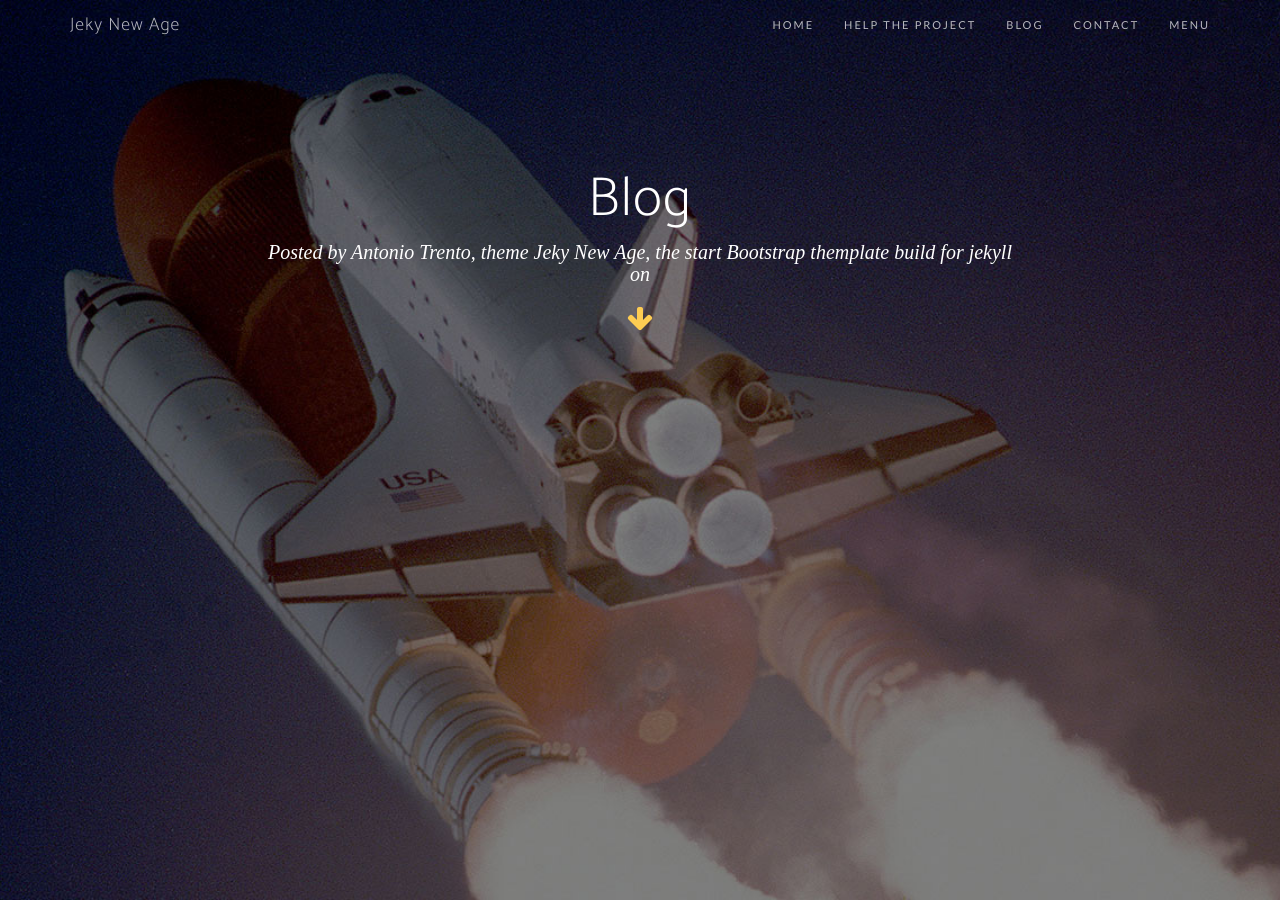
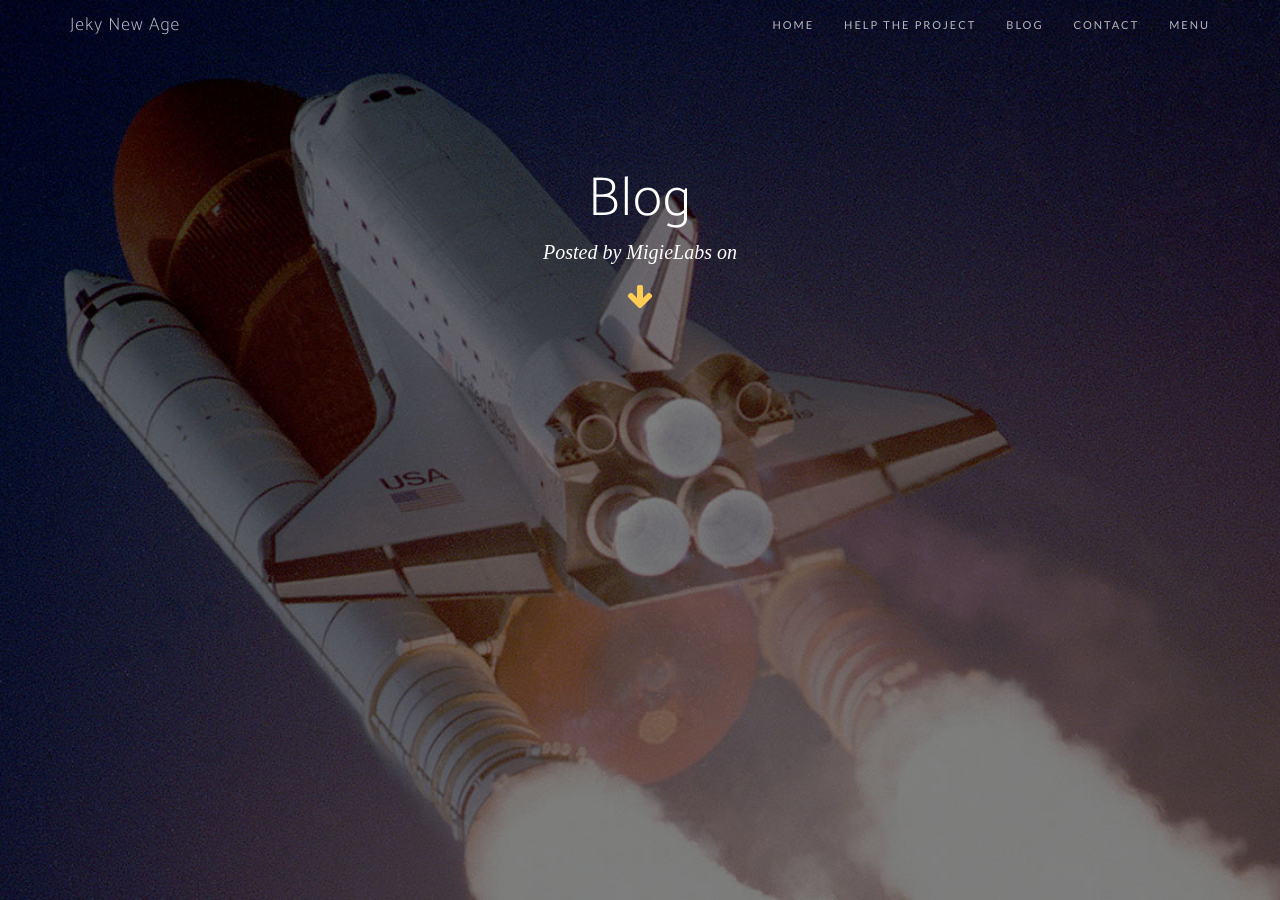
Before and after one commit to MigieLabs/MigieLabs.github.io, a Jekyll site: the page built from blog.html, in a window 1280 px wide and 900 px high. Built offline with Jekyll 4.4.1, drawn with Linux system fonts in a browser that asks for light colours; nearby versions of some CDN libraries; some web fonts are replaced; comment, search, counter and statistics services are not loaded; some of the changed text lies outside the part shown.

Commit message:
update config

```diff
--- a/_config.yml
+++ b/_config.yml
@@ -1,28 +1,28 @@
 # Site settings
-title: Antonio Trento, theme Jeky New Age, the start Bootstrap themplate build for jekyll
+title: MigieLabs
 email:
-description: A jekyll template for landing pages, portfolio and blogging
+description: Migie Labs
 
 baseurl: "" # the subpath of your site, e.g. /blog/ (If you use organization leave empty)
-url: "https://jekynewage.github.io" # the base hostname & protocol for your site
+url: "https://MigieLabs.github.io" # the base hostname & protocol for your site
 
 #Google Ad Words Data from scripts code (using Google responsive options) and ad client
-data-ad-slot: 2973388149
-data-ad-client: ca-pub-9204963049240271
-google_ad_client: ca-pub-9204963049240271
+data-ad-slot:
+data-ad-client:
+google_ad_client:
 
-google_analytics: "UA-86331249-1"
-addthis_id: ra-5644da281510c62f
-disqus_account: jeky-new-age
+google_analytics: ""
+addthis_id:
+disqus_account:
 
 # Social networks usernames (many more available: flickr, dribbble, pinterest, instagram, tumblr, linkedin, etc.) see all icon at fontawesome.io
 social:
   - title: twitter
-    url: https://twitter.com/lantoniotrento
+    url:
   - title: facebook
-    url: https://facebook.com/lantoniotrento
+    url:
   - title: google-plus
-    url: https://plus.google.com/+AntoniotrentoIt
+    url:
   #- title: github
   #  url: http://github.com/jekyll
 
```
